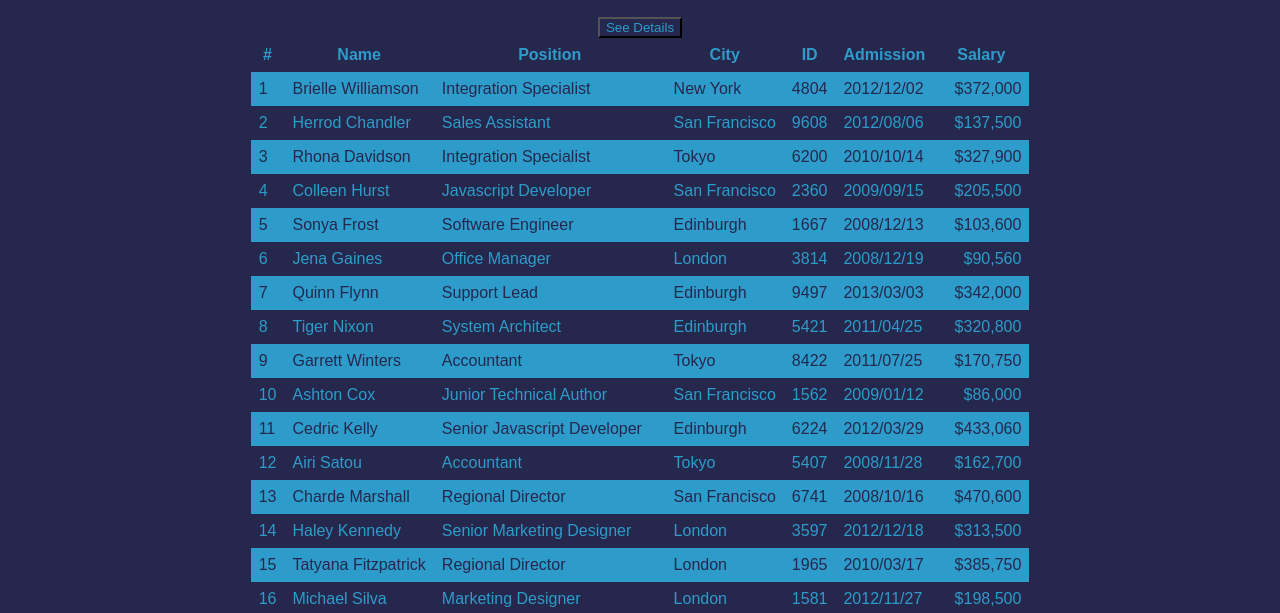
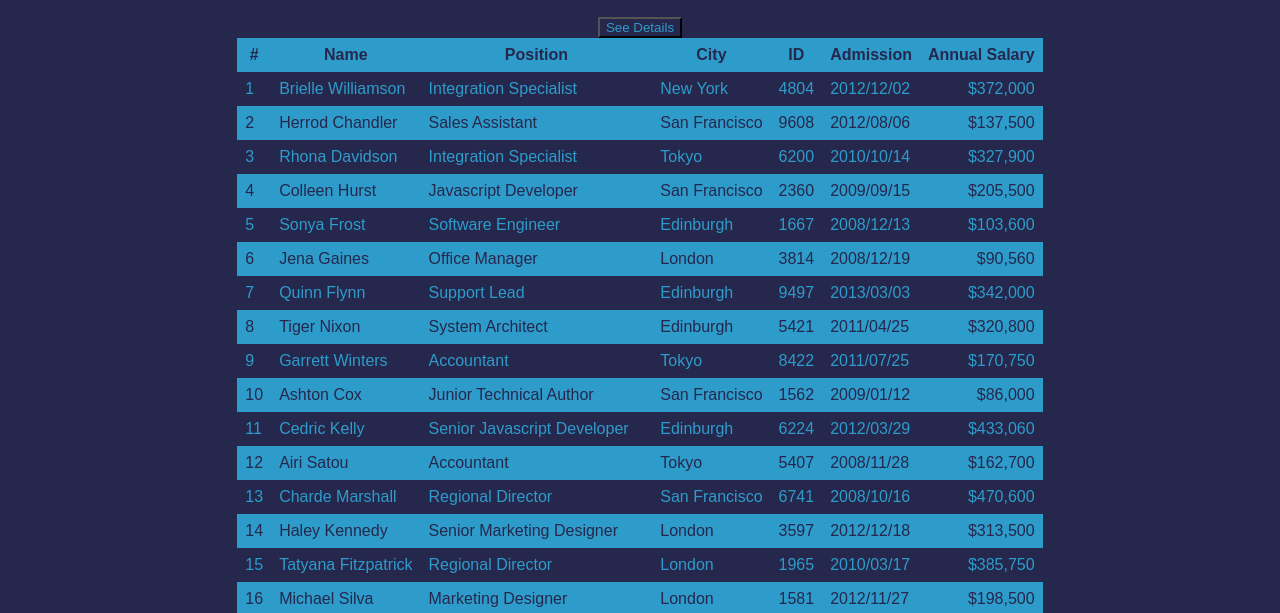
Before and after one commit to Wpiresferreira/sodv1201, a plain HTML site: page liststaff.html in a window 1280 px wide. Both pictures are taken after a click on the button "See Details". Shown: the part 187-800 px from the top of the page. Drawn offline with Linux system fonts and the light colour scheme.

Commit message:
Version with some improvments

```diff
--- a/script.js
+++ b/script.js
@@ -1,4 +1,5 @@
 let order = "ASC";
+let arrow =["","","","","",""];
 
 function clickPress(event) {
   if (event.keyCode == 13) {
@@ -71,23 +72,24 @@ function convertTemperature() {
 }
 
 function see_details() {
-  let cifra = "$1200000";
-  console.log(parseFloat(cifra.replace("$", "")));
+
+
   document.getElementById("table_e").innerHTML =
-    "<tr><th>#</th>" +
-    '<th onclick="sortData(0)">Name</th>' +
-    '<th onclick="sortData(1)">Position</th>' +
-    '<th onclick="sortData(2)">City</th>' +
-    '<th onclick="sortData(3)">ID</th>' +
-    '<th onclick="sortData(4)">Admission</th>' +
-    '<th onclick="sortData(5)">Salary</th></tr>';
+    "<thead><tr><th>#</th>" +
+    '<th  id="header0" onclick="sortData(0)">Name'+arrow[0]+'</th>' +
+    '<th  id="header1" onclick="sortData(1)">Position'+arrow[1]+'</th>' +
+    '<th  id="header2" onclick="sortData(2)">City'+arrow[2]+'</th>' +
+    '<th  id="header3" onclick="sortData(3)">ID'+arrow[3]+'</th>' +
+    '<th  id="header4" onclick="sortData(4)">Admission'+arrow[4]+'</th>' +
+    '<th  id="header5" onclick="sortData(5)">Annual Salary'+arrow[5]+
+    '</th></tr></thead>';
   let index = 1;
   dataSet.forEach((element) => {
     let odd;
-    if (index % 2) odd = "odd";
-    else odd = "even";
+    if (index % 2) odd = "even";
+    else odd = "odd";
     let row = document.createElement("tr");
-    row.id = "table-content";
+    //row.id = odd;
     let r = "<td class='" + odd + "'>" + index + "</td>";
     r += "<td class='" + odd + "'>" + element[0] + "</td>";
     r += "<td class='" + odd + "'>" + element[1] + "</td>";
@@ -349,12 +351,9 @@ var dataSet = [
     "$85,675",
   ],
 ];
-
+//overide sort method, because is a array
 function sortData(n) {
   if (n != 5) {
-    console.log("trying sort");
-    console.log(order);
-
     dataSet.sort(sortFunction);
 
     function sortFunction(a, b) {
@@ -366,14 +365,8 @@ function sortData(n) {
         return a[n] < b[n] ? 1 : -1;
       }
     }
-    console.log(dataSet[0][0]);
-    const table = document.getElementById("table_e");
-    table.innerHTML = "";
-    see_details();
   } else {
-    console.log("trying sort 5");
     dataSet.sort(sortFunction);
-
     function sortFunction(a, b) {
       let valueA = a[n];
       let valueB = b[n];
@@ -391,14 +384,20 @@ function sortData(n) {
         return valueA < valueB ? 1 : -1;
       }
     }
-    console.log(dataSet[0][0]);
-    const table = document.getElementById("table_e");
-    table.innerHTML = "";
-    see_details();
   }
+  //alternate the order of sorting and put a symbol
   if (order == "ASC") {
+    arrow = ["","","","","",""];
+    arrow[n] = "▲";
     order = "DESC";
-  } else {
+  }
+  else {
+    arrow = ["","","","","",""];
+    arrow[n] = "▼";
     order = "ASC";
   }
+// clean the table and display after sorting
+  const table = document.getElementById("table_e");
+  table.innerHTML = "";
+  see_details();
 }
--- a/style.css
+++ b/style.css
@@ -112,13 +112,15 @@ td {
 
 th {
     padding: 8px;
+    background-color: #2E9CCA;
+    color: #25274D;
 }
 
 #salary {
     text-align: right;
 }
 
-.odd {
+.odd{
     background-color: #2E9CCA;
     color: #25274D;
 }
@@ -132,7 +134,7 @@ th {
     color: #25274D;
 }
 
-.even {
+.even{
     background-color: #25274D;
     color: #2E9CCA;
 }
```
